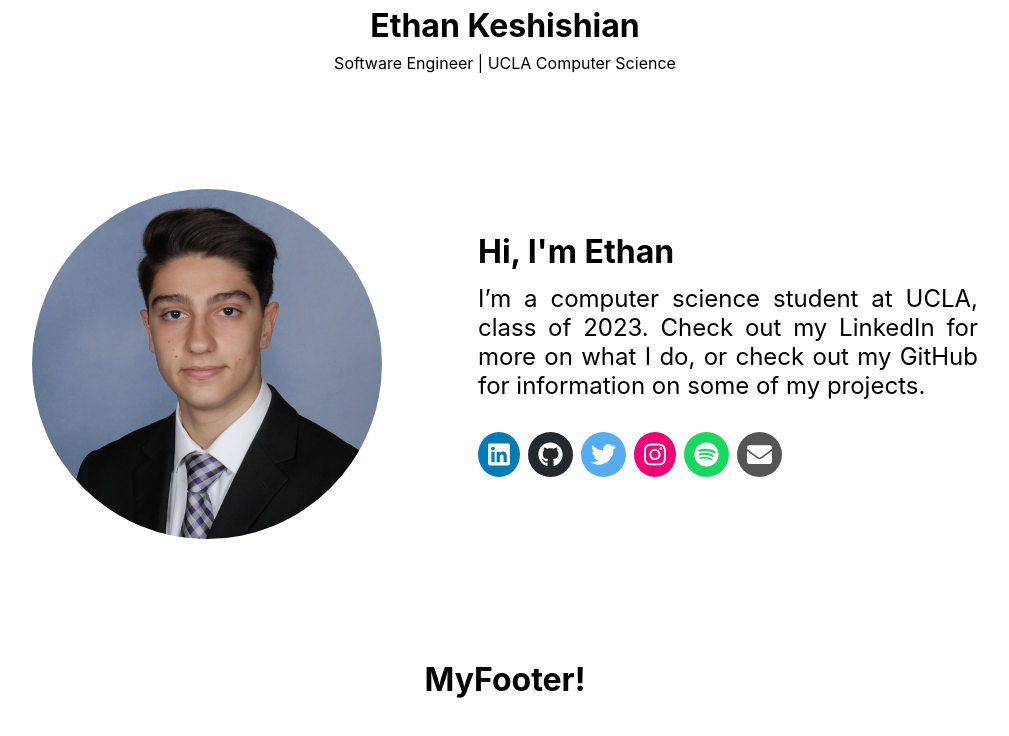
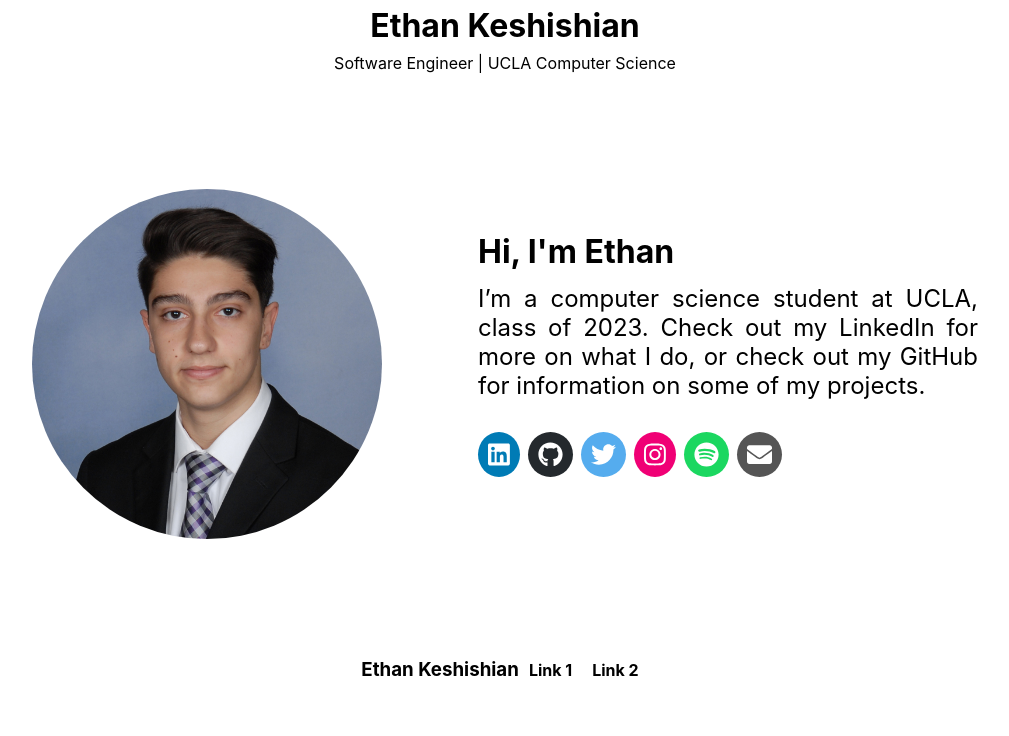
Before and after one commit to ethankeshishian/ethan-website-react, a React (Create React App) app: page / in a window 1280 px wide. Shown: the top 736 px of the page, without its empty margins (135-1144 px from the left). Built offline with nearby package versions, Linux system fonts and the light colour scheme; the HTML template or start-up script is replaced by a standard one.

Commit message:
Scaffolding for footer.

```diff
--- a/src/components/MyFooter.tsx
+++ b/src/components/MyFooter.tsx
@@ -1,9 +1,13 @@
 import React from "react";
+import "../styles/MyFooter.css";
+import SocialMediaLinks from "../components/SocialMediaLinks";
 
 function MyFooter() {
   return (
-    <div>
-      <h1>MyFooter!</h1>
+    <div className="footer-container">
+      <h3 className="name">Ethan Keshishian</h3>
+      <div className="links-container"></div>
+      <SocialMediaLinks />
     </div>
   );
 }
--- /dev/null
+++ b/src/components/SocialMediaLinks.tsx
@@ -0,0 +1,13 @@
+import React from "react";
+import "../styles/SocialMediaLinks.css";
+
+function SocialMediaLinks() {
+  return (
+    <div className="links-container">
+      <h4 className="link">Link 1</h4>
+      <h4 className="link">Link 2</h4>
+    </div>
+  );
+}
+
+export default SocialMediaLinks;
--- /dev/null
+++ b/src/styles/MyFooter.css
@@ -0,0 +1,4 @@
+.footer-container {
+  display: flex;
+  justify-content: center;
+}
--- /dev/null
+++ b/src/styles/SocialMediaLinks.css
@@ -0,0 +1,6 @@
+.links-container {
+  display: flex;
+}
+.link {
+  padding: 0px 10px;
+}
```
